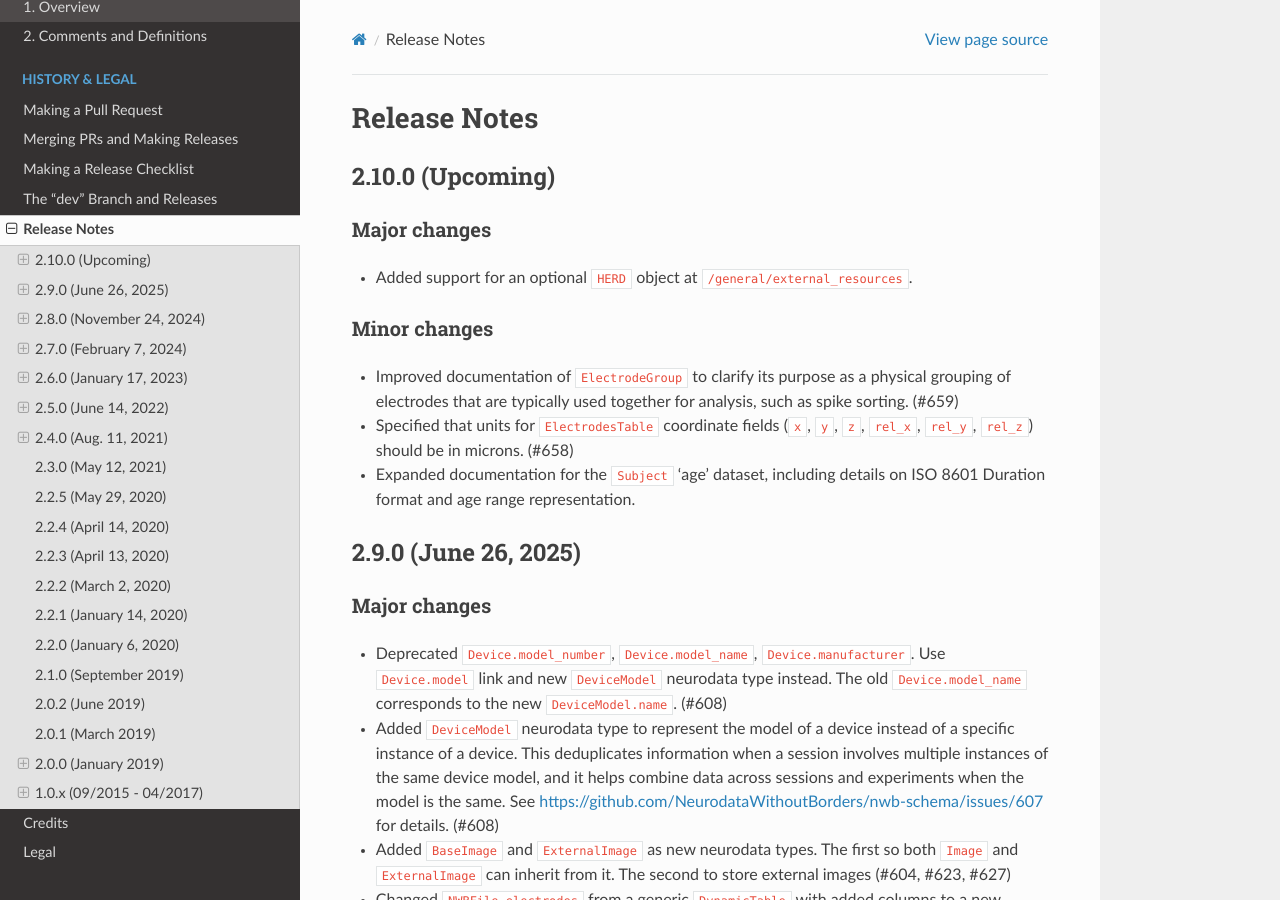
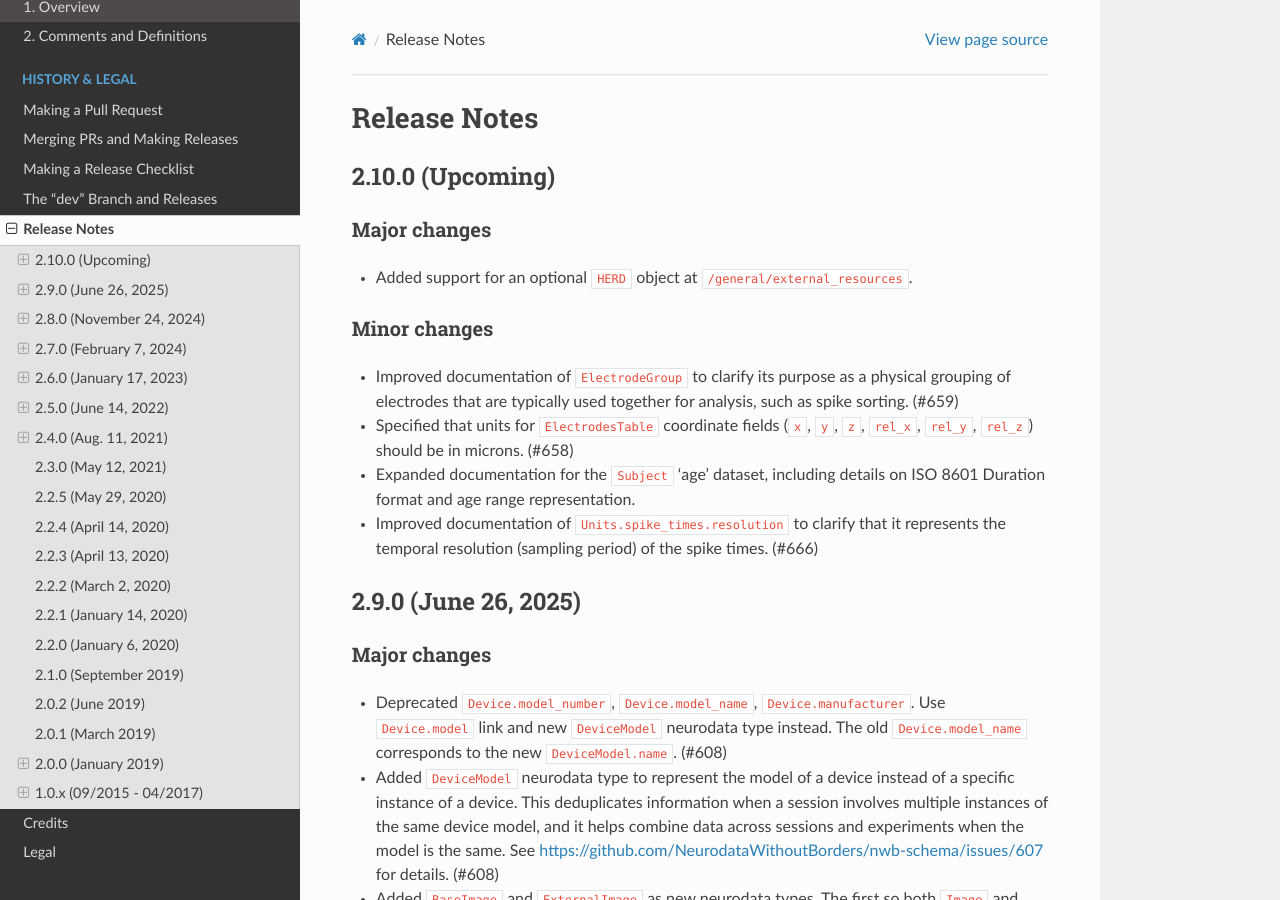
Before and after one commit to NeurodataWithoutBorders/nwb-schema, a Sphinx documentation site: the page built from docs/format/source/format_release_notes.rst, in a window 1280 px wide and 900 px high. Built offline with Sphinx 7.4.7 and the Read the Docs theme 3.1.0, drawn with Linux system fonts in a browser that asks for light colours.

Commit message:
Improving documentation for resolution attribute in the `Units` table (#666)
Co-authored-by: Claude Opus 4.6 (1M context) <noreply@anthropic.com>
Co-authored-by: Ryan Ly <310197+rly@users.noreply.github.com>

```diff
--- a/docs/format/source/format_release_notes.rst
+++ b/docs/format/source/format_release_notes.rst
@@ -18,6 +18,8 @@ Minor changes
   should be in microns. (#658)
 - Expanded documentation for the ``Subject`` 'age' dataset, including details on ISO 8601 Duration format and
   age range representation.
+- Improved documentation of ``Units.spike_times.resolution`` to clarify that it represents the temporal resolution
+  (sampling period) of the spike times. (#666)
 
 2.9.0 (June 26, 2025)
 ---------------------
```
Also changed, not shown: 1 other file.
